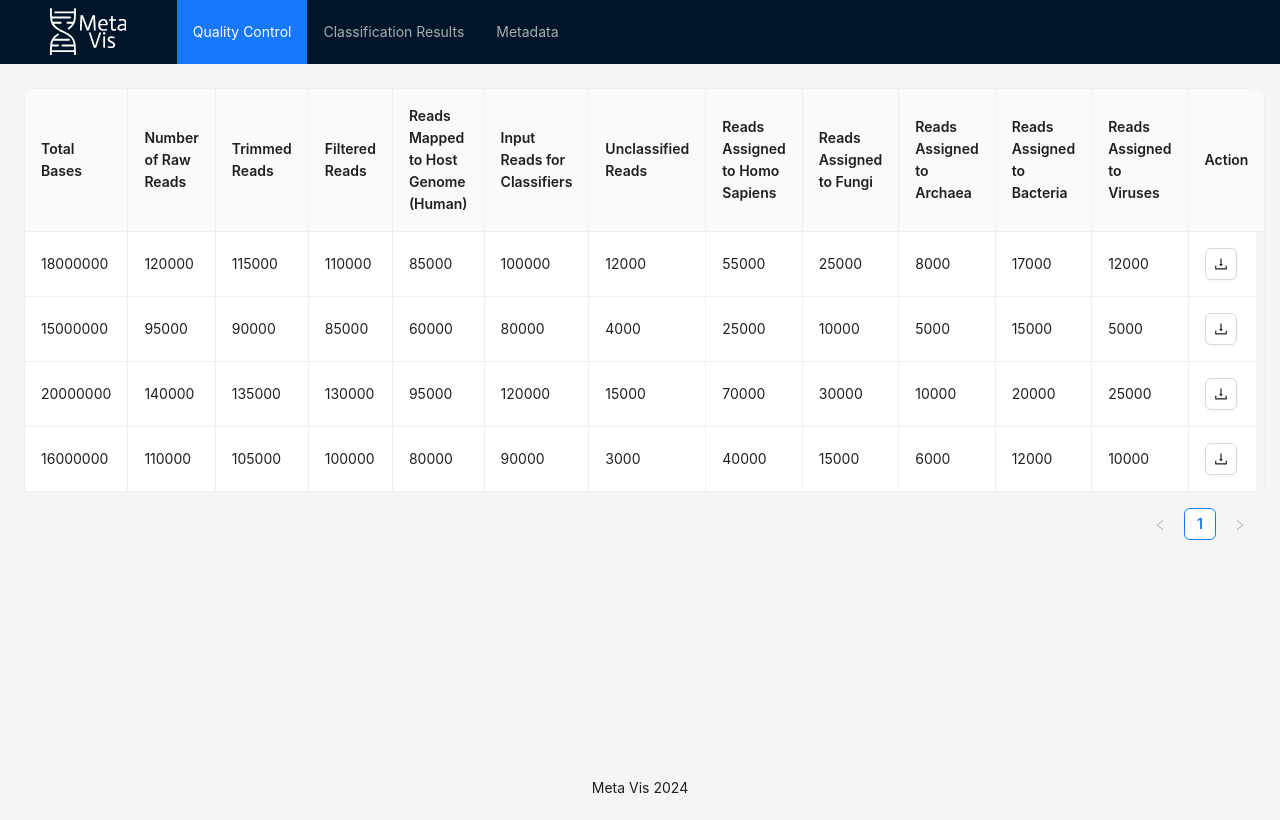
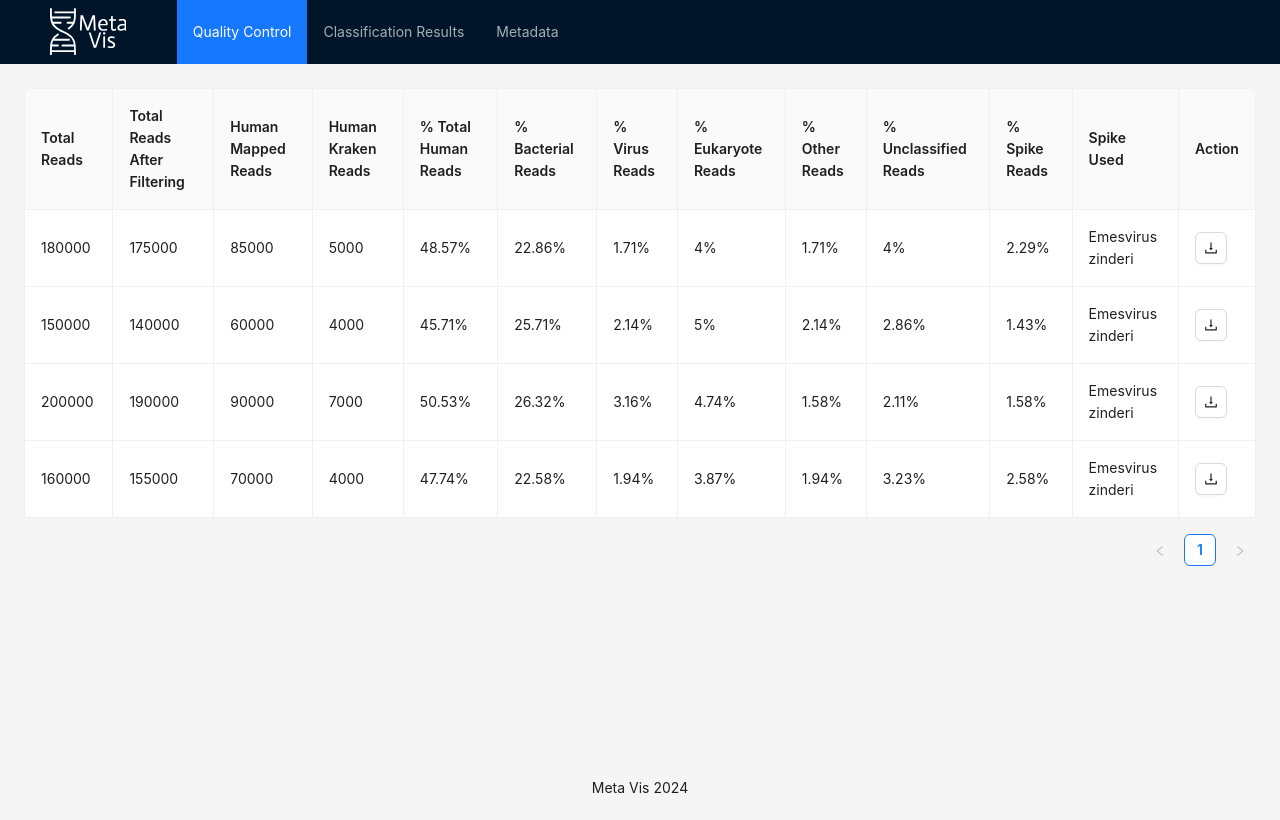
Before and after one commit to genomic-medicine-sweden/meta-vis, a React (Vite) app in the folder frontend/: page / in a window 1280 px wide. Built offline with nearby package versions, Linux system fonts and the light colour scheme.

Commit message:
Edit the data and columns

```diff
--- a/frontend/src/pages/QualityControl.tsx
+++ b/frontend/src/pages/QualityControl.tsx
@@ -7,147 +7,128 @@ export const QualityControl = () => {
   const data = [
     {
       key: '1',
-      totalBases: 18000000,
-      rawReads: 120000,
-      trimmedReads: 115000,
-      filteredReads: 110000,
-      mappedToHost: 85000,
-      inputReads: 100000,
-      unclassifiedReads: 12000,
-      assignedTo: {
-        homoSapiens: 55000,
-        fungi: 25000,
-        archaea: 8000,
-        bacteria: 17000,
-        viruses: 12000,
-      },
-      analysisDate: '2024-09-20',
-      sampleID: 'SAMPLE123',
-      projectID: 'PROJ001',
+      totalReads: 180000,
+      totalReadsAfterFiltering: 175000,
+      humanMappedReads: 85000,
+      humanKrakenReads: 5000,
+      totalHumanReadsPercent: '48.57%',
+      bacterialReadsPercent: '22.86%',
+      virusReadsPercent: '1.71%',
+      eukaryoteReadsPercent: '4%',
+      otherReadsPercent: '1.71%',
+      unclassifiedReadsPercent: '4%',
+      spikeReadsPercent: '2.29%',
+      spike: 'Emesvirus zinderi',
     },
     {
       key: '2',
-      totalBases: 15000000,
-      rawReads: 95000,
-      trimmedReads: 90000,
-      filteredReads: 85000,
-      mappedToHost: 60000,
-      inputReads: 80000,
-      unclassifiedReads: 4000,
-      assignedTo: {
-        homoSapiens: 25000,
-        fungi: 10000,
-        archaea: 5000,
-        bacteria: 15000,
-        viruses: 5000,
-      },
-      analysisDate: '2024-09-22',
-      sampleID: 'SAMPLE456',
-      projectID: 'PROJ002',
+      totalReads: 150000,
+      totalReadsAfterFiltering: 140000,
+      humanMappedReads: 60000,
+      humanKrakenReads: 4000,
+      totalHumanReadsPercent: '45.71%',
+      bacterialReadsPercent: '25.71%',
+      virusReadsPercent: '2.14%',
+      eukaryoteReadsPercent: '5%',
+      otherReadsPercent: '2.14%',
+      unclassifiedReadsPercent: '2.86%',
+      spikeReadsPercent: '1.43%',
+      spike: 'Emesvirus zinderi',
     },
     {
       key: '3',
-      totalBases: 20000000,
-      rawReads: 140000,
-      trimmedReads: 135000,
-      filteredReads: 130000,
-      mappedToHost: 95000,
-      inputReads: 120000,
-      unclassifiedReads: 15000,
-      assignedTo: {
-        homoSapiens: 70000,
-        fungi: 30000,
-        archaea: 10000,
-        bacteria: 20000,
-        viruses: 25000,
-      },
-      analysisDate: '2024-09-23',
-      sampleID: 'SAMPLE789',
-      projectID: 'PROJ003',
+      totalReads: 200000,
+      totalReadsAfterFiltering: 190000,
+      humanMappedReads: 90000,
+      humanKrakenReads: 7000,
+      totalHumanReadsPercent: '50.53%',
+      bacterialReadsPercent: '26.32%',
+      virusReadsPercent: '3.16%',
+      eukaryoteReadsPercent: '4.74%',
+      otherReadsPercent: '1.58%',
+      unclassifiedReadsPercent: '2.11%',
+      spikeReadsPercent: '1.58%',
+      spike: 'Emesvirus zinderi',
     },
     {
       key: '4',
-      totalBases: 16000000,
-      rawReads: 110000,
-      trimmedReads: 105000,
-      filteredReads: 100000,
-      mappedToHost: 80000,
-      inputReads: 90000,
-      unclassifiedReads: 3000,
-      assignedTo: {
-        homoSapiens: 40000,
-        fungi: 15000,
-        archaea: 6000,
-        bacteria: 12000,
-        viruses: 10000,
-      },
-      analysisDate: '2024-09-24',
-      sampleID: 'SAMPLE012',
-      projectID: 'PROJ004',
+      totalReads: 160000,
+      totalReadsAfterFiltering: 155000,
+      humanMappedReads: 70000,
+      humanKrakenReads: 4000,
+      totalHumanReadsPercent: '47.74%',
+      bacterialReadsPercent: '22.58%',
+      virusReadsPercent: '1.94%',
+      eukaryoteReadsPercent: '3.87%',
+      otherReadsPercent: '1.94%',
+      unclassifiedReadsPercent: '3.23%',
+      spikeReadsPercent: '2.58%',
+      spike: 'Emesvirus zinderi',
     },
   ];
 
 
+
   const columns = [
     {
-      title: 'Total Bases',
-      dataIndex: 'totalBases',
-      key: 'totalBases',
+      title: 'Total Reads',
+      dataIndex: 'totalReads',
+      key: 'totalReads',
     },
     {
-      title: 'Number of Raw Reads',
-      dataIndex: 'rawReads',
-      key: 'rawReads',
+      title: 'Total Reads After Filtering',
+      dataIndex: 'totalReadsAfterFiltering',
+      key: 'totalReadsAfterFiltering',
     },
     {
-      title: 'Trimmed Reads',
-      dataIndex: 'trimmedReads',
-      key: 'trimmedReads',
+      title: 'Human Mapped Reads',
+      dataIndex: 'humanMappedReads',
+      key: 'humanMappedReads',
     },
     {
-      title: 'Filtered Reads',
-      dataIndex: 'filteredReads',
-      key: 'filteredReads',
+      title: 'Human Kraken Reads',
+      dataIndex: 'humanKrakenReads',
+      key: 'humanKrakenReads',
     },
     {
-      title: 'Reads Mapped to Host Genome (Human)',
-      dataIndex: 'mappedToHost',
-      key: 'mappedToHost',
+      title: '% Total Human Reads',
+      dataIndex: 'totalHumanReadsPercent',
+      key: 'totalHumanReadsPercent',
     },
     {
-      title: 'Input Reads for Classifiers',
-      dataIndex: 'inputReads',
-      key: 'inputReads',
+      title: '% Bacterial Reads',
+      dataIndex: 'bacterialReadsPercent',
+      key: 'bacterialReadsPercent',
     },
     {
-      title: 'Unclassified Reads',
-      dataIndex: 'unclassifiedReads',
-      key: 'unclassifiedReads',
+      title: '% Virus Reads',
+      dataIndex: 'virusReadsPercent',
+      key: 'virusReadsPercent',
     },
     {
-      title: 'Reads Assigned to Homo Sapiens',
-      dataIndex: ['assignedTo', 'homoSapiens'],
-      key: 'homoSapiens',
+      title: '% Eukaryote Reads',
+      dataIndex: 'eukaryoteReadsPercent',
+      key: 'eukaryoteReadsPercent',
     },
     {
-      title: 'Reads Assigned to Fungi',
-      dataIndex: ['assignedTo', 'fungi'],
-      key: 'fungi',
+      title: '% Other Reads',
+      dataIndex: 'otherReadsPercent',
+      key: 'otherReadsPercent',
     },
     {
-      title: 'Reads Assigned to Archaea',
-      dataIndex: ['assignedTo', 'archaea'],
-      key: 'archaea',
+      title: '% Unclassified Reads',
+      dataIndex: 'unclassifiedReadsPercent',
+      key: 'unclassifiedReadsPercent',
     },
     {
-      title: 'Reads Assigned to Bacteria',
-      dataIndex: ['assignedTo', 'bacteria'],
-      key: 'bacteria',
+      title: '% Spike Reads',
+      dataIndex: 'spikeReadsPercent',
+      key: 'spikeReadsPercent',
     },
     {
-      title: 'Reads Assigned to Viruses',
-      dataIndex: ['assignedTo', 'viruses'],
-      key: 'viruses',
+      title: 'Spike Used',
+      dataIndex: 'spike',
+      key: 'spike',
     },
     {
       title: 'Action',
@@ -161,6 +142,7 @@ export const QualityControl = () => {
 
 
 
+
   return (
     <Table dataSource={data} columns={columns} bordered/>
   )
```
